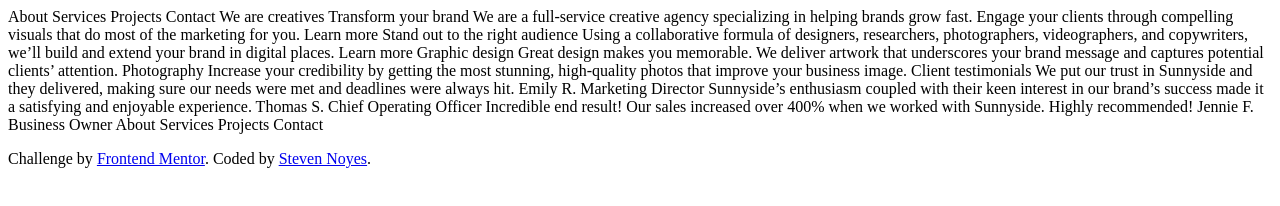
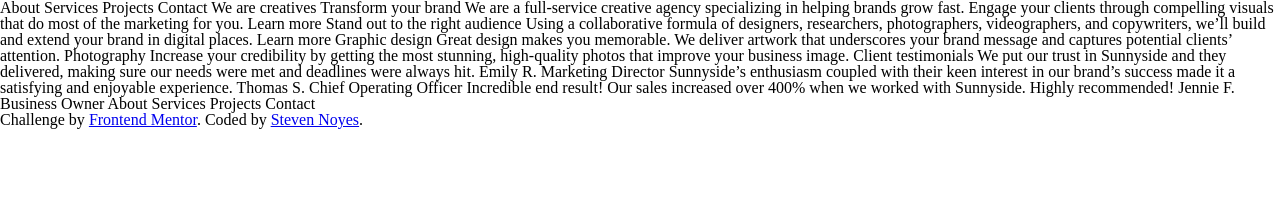
Before and after one commit to SteveNoyes/agency-page-ss, a plain HTML site: page index.html in a window 1280 px wide. Drawn offline with Linux system fonts and the light colour scheme.

Commit message:
css link

```diff
--- a/index.html
+++ b/index.html
@@ -16,6 +16,8 @@
   <link rel="icon" type="image/png" sizes="32x32" href="./assets/images/favicon-32x32.png">
   <!-- Title -->
   <title>Always look on the Sunnyside of life</title>
+  <!-- CSS -->
+  <link rel="stylesheet" href="./assets/css/reset.css">
 
 </head>
 <body>
```
